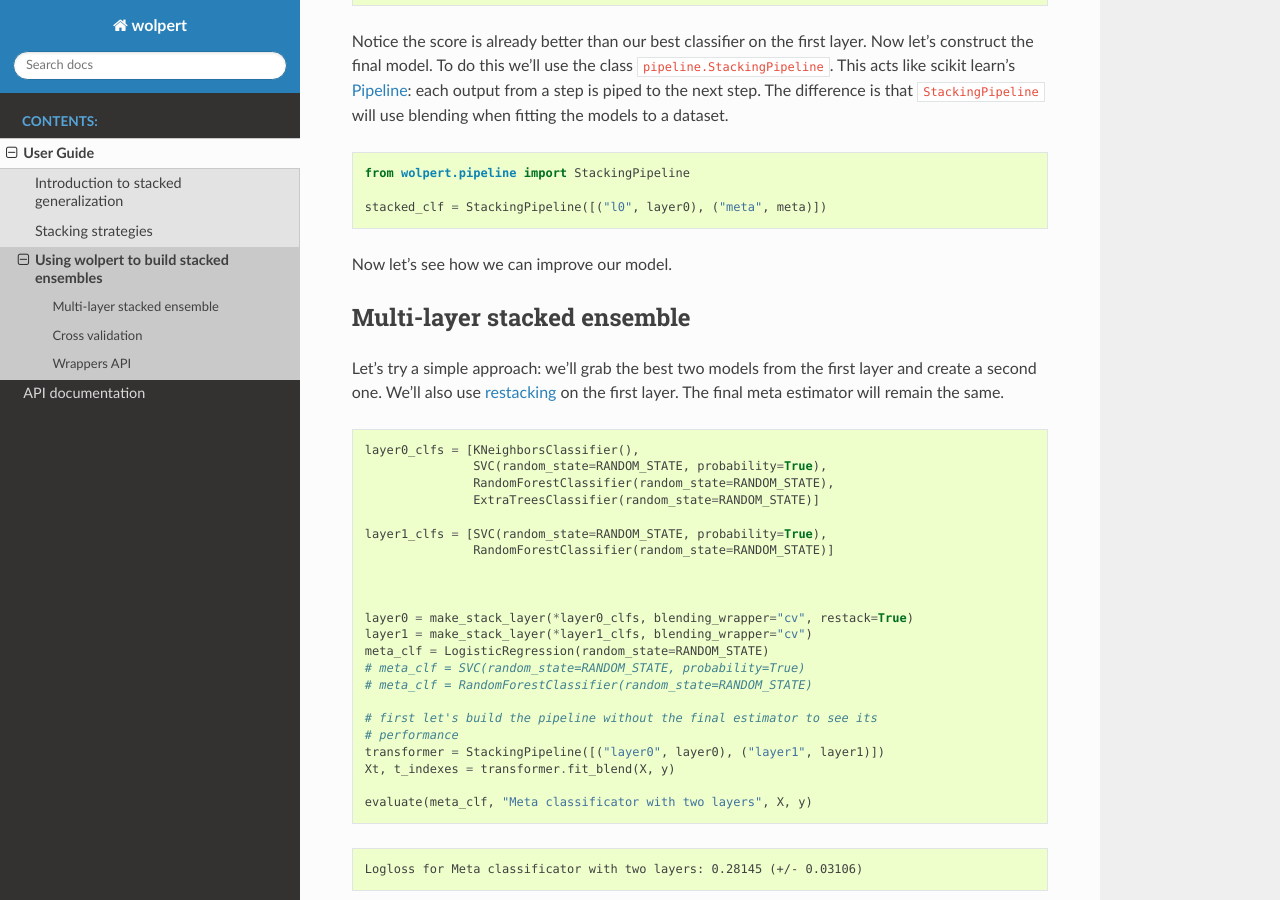
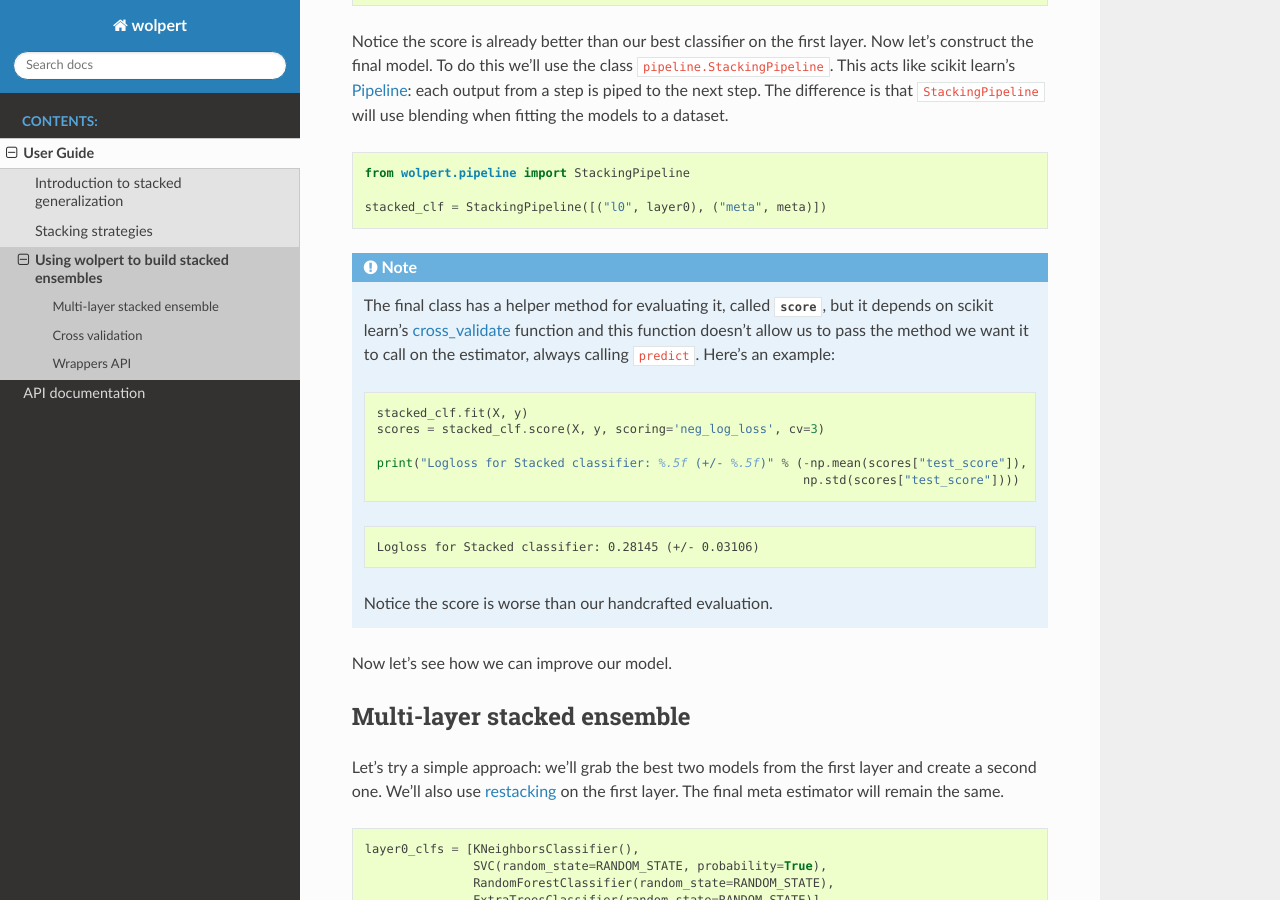
Before and after one commit to caioaao/wolpert, a Sphinx documentation site: the page built from docs/source/user_guide/usage.rst, in a window 1280 px wide and 900 px high, scrolled down 1907 px. Built offline with Sphinx 7.4.7 and the Read the Docs theme 2.0.0, drawn with Linux system fonts in a browser that asks for light colours; cross-references to code outside the pages are shown as plain code.

Commit message:
add example for scoring

```diff
--- a/docs/source/user_guide/usage.rst
+++ b/docs/source/user_guide/usage.rst
@@ -99,6 +99,24 @@ Notice the score is already better than our best classifier on the first layer.
 
    stacked_clf = StackingPipeline([("l0", layer0), ("meta", meta)])
 
+.. note::
+
+   The final class has a helper method for evaluating it, called :meth:`score <pipeline.StackingPipeline.score>`, but it depends on scikit learn's `cross_validate <http://scikit-learn.org/stable/modules/generated/sklearn.model_selection.cross_validate.html>`_ function and this function doesn't allow us to pass the method we want it to call on the estimator, always calling ``predict``. Here's an example:
+
+   .. testcode::
+
+      stacked_clf.fit(X, y)
+      scores = stacked_clf.score(X, y, scoring='neg_log_loss', cv=3)
+
+      print("Logloss for Stacked classifier: %.5f (+/- %.5f)" % (-np.mean(scores["test_score"]),
+                                                                 np.std(scores["test_score"])))
+
+   .. testoutput::
+
+      Logloss for Stacked classifier: 0.28145 (+/- 0.03106)
+
+   Notice the score is worse than our handcrafted evaluation.
+
 Now let's see how we can improve our model.
 
 Multi-layer stacked ensemble
```
